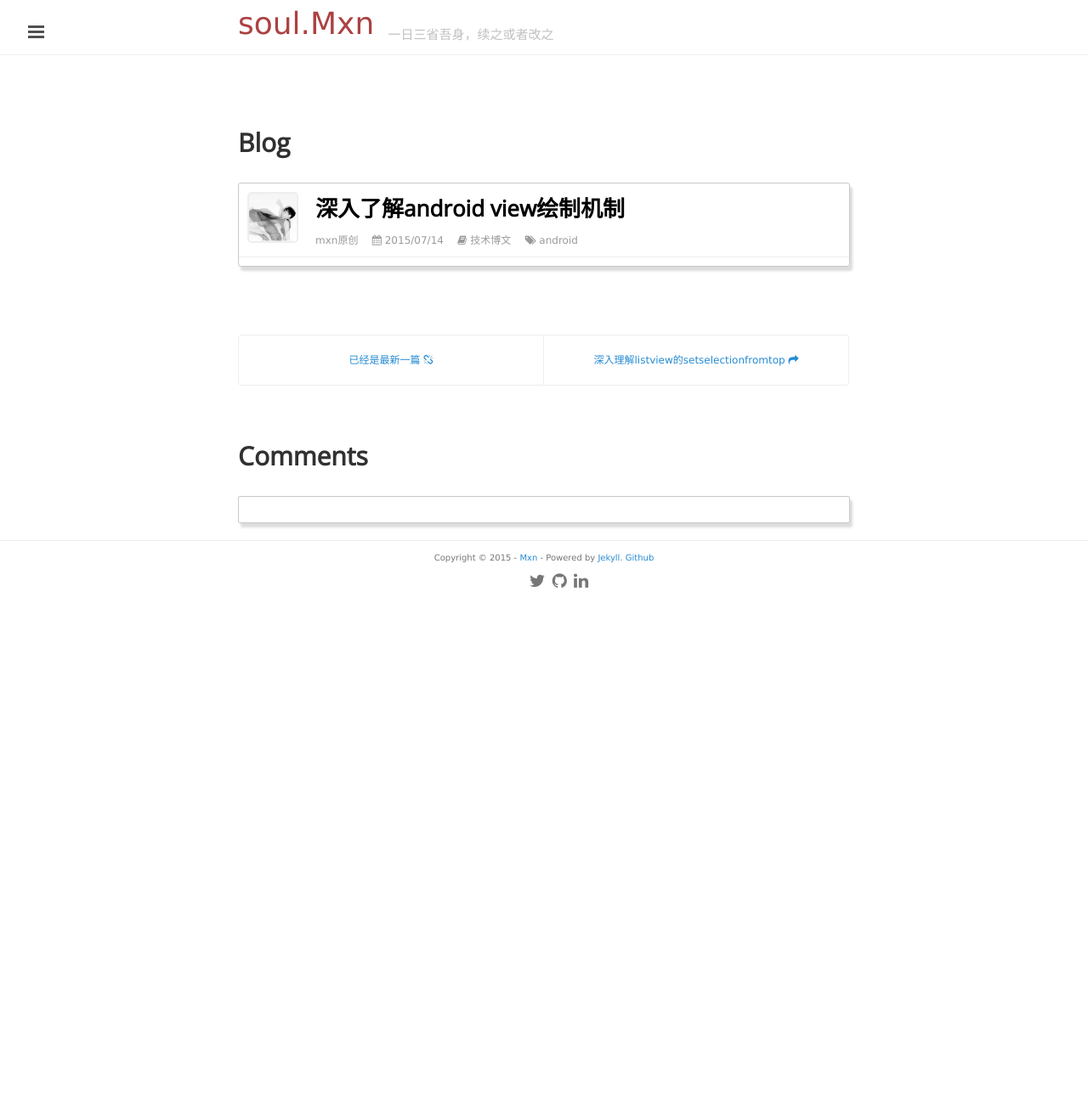
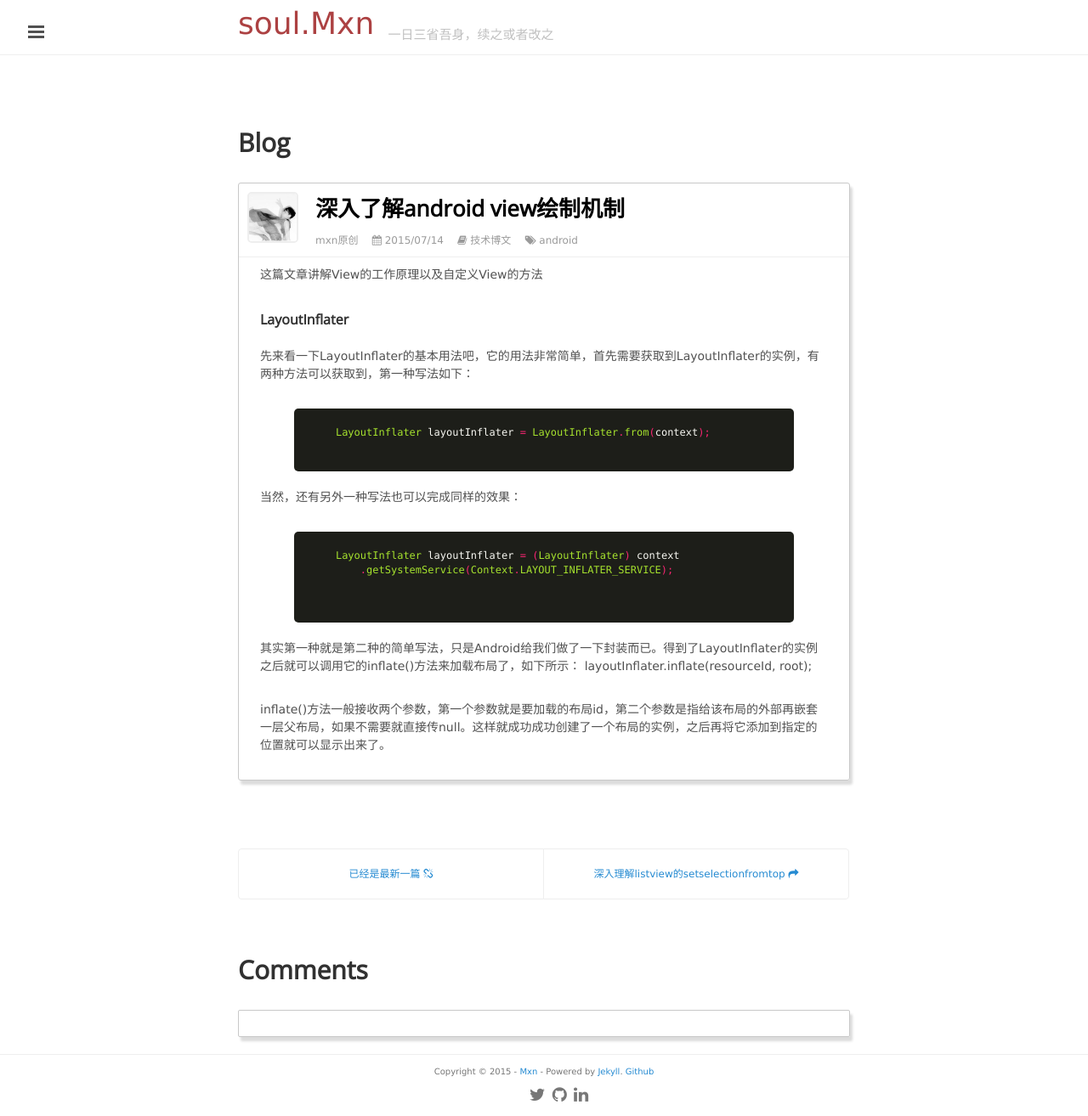
Before and after one commit to mxn21/mxn21.github.io, a Jekyll site: the page built from _posts/2015-7-14-深入了解android view绘制机制.md, in a window 1280 px wide. Shown: the whole page at 85% size. Built offline with Jekyll 4.4.1, drawn with Linux system fonts in a browser that asks for light colours; Markdown is read by kramdown in place of the engine named in the settings; comment, search, counter and statistics services are not loaded; before the commit the page ends 900 px from its top, so only the background shows below that.

Commit message:
12312
123123

```diff
--- a/_posts/2015-7-14-深入了解android view绘制机制.md
+++ b/_posts/2015-7-14-深入了解android view绘制机制.md
@@ -5,3 +5,26 @@
 category: 技术博文
 tag: android
 ---
+
+这篇文章讲解View的工作原理以及自定义View的方法
+
+#### LayoutInflater
+
+先来看一下LayoutInflater的基本用法吧，它的用法非常简单，首先需要获取到LayoutInflater的实例，有两种方法可以获取到，第一种写法如下：
+
+    {% highlight java  %}
+    LayoutInflater layoutInflater = LayoutInflater.from(context);
+    {% endhighlight %}
+
+当然，还有另外一种写法也可以完成同样的效果：
+
+    {% highlight java  %}
+    LayoutInflater layoutInflater = (LayoutInflater) context
+        .getSystemService(Context.LAYOUT_INFLATER_SERVICE);
+
+        {% endhighlight %}
+
+其实第一种就是第二种的简单写法，只是Android给我们做了一下封装而已。得到了LayoutInflater的实例之后就可以调用它的inflate()方法来加载布局了，如下所示：
+layoutInflater.inflate(resourceId, root);
+
+inflate()方法一般接收两个参数，第一个参数就是要加载的布局id，第二个参数是指给该布局的外部再嵌套一层父布局，如果不需要就直接传null。这样就成功成功创建了一个布局的实例，之后再将它添加到指定的位置就可以显示出来了。
```
